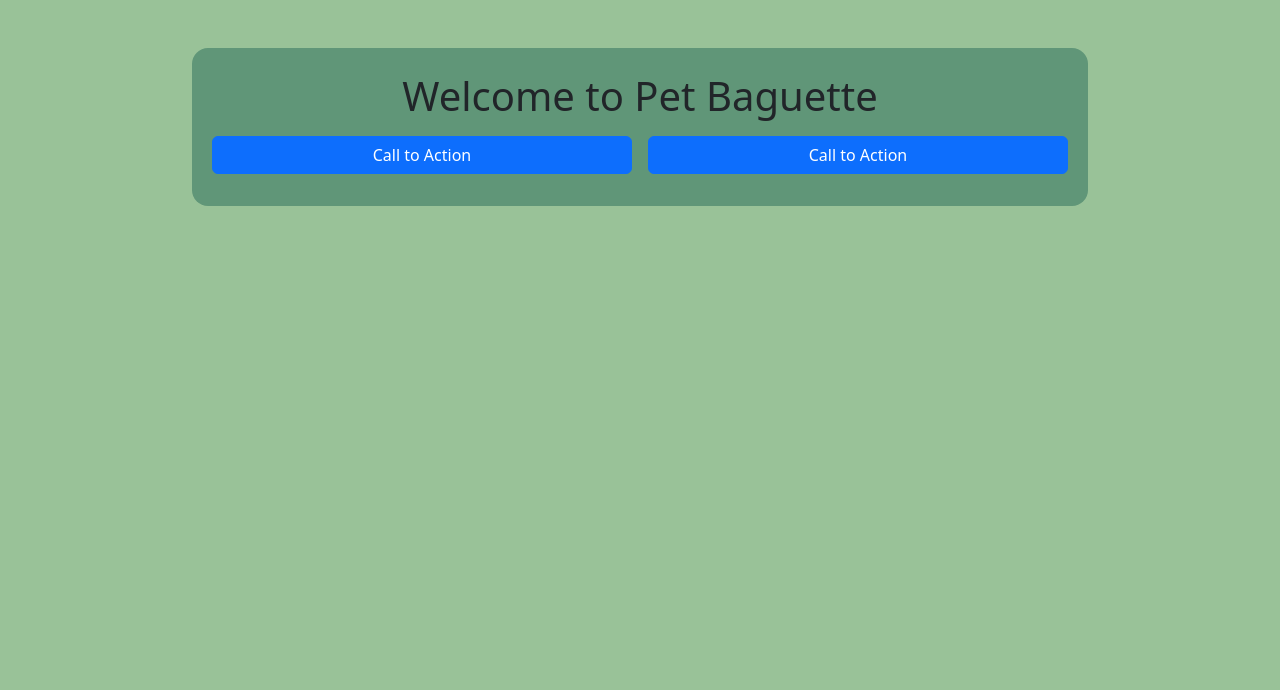
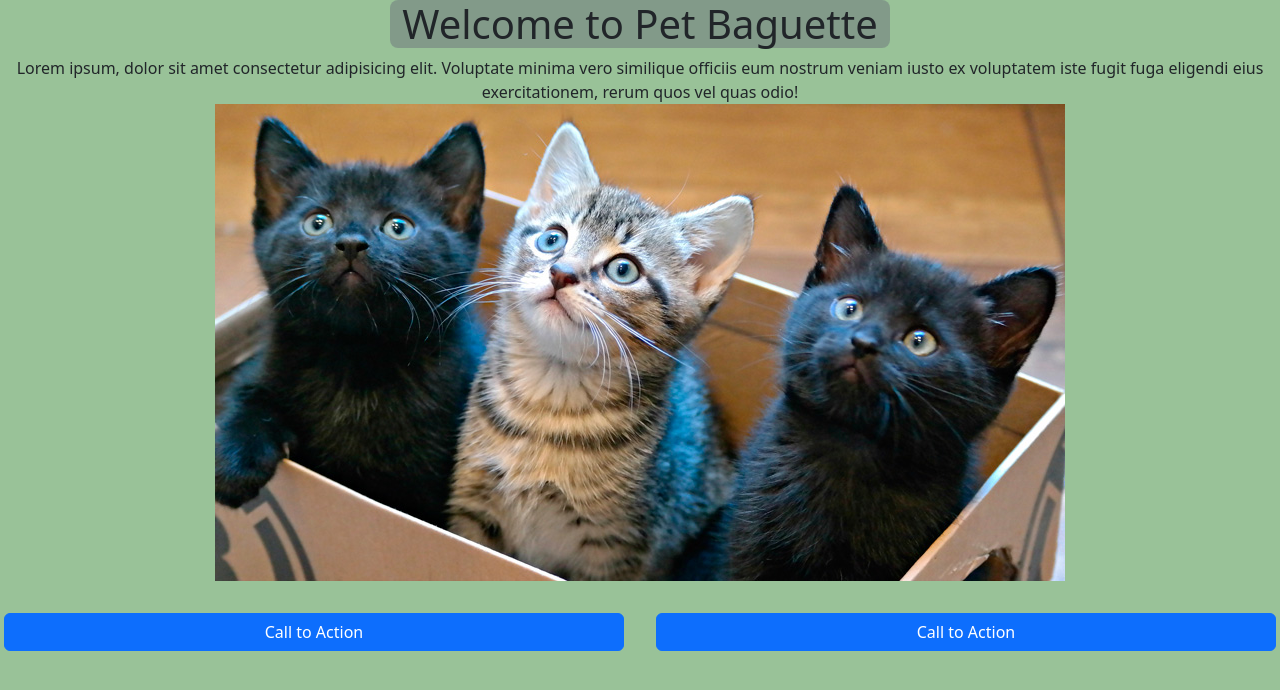
Before and after one commit to 99zhebin/WAD2G7T3, a website: page docs/index.html in a window 1280 px wide. Drawn offline with nearby package versions, Linux system fonts and the light colour scheme.

Commit message:
added picture,buttons and header

```diff
--- a/docs/index.html
+++ b/docs/index.html
@@ -1,31 +1,44 @@
 <!DOCTYPE html>
 <html lang="en">
+
 <head>
     <meta charset="UTF-8">
     <meta http-equiv="X-UA-Compatible" content="IE=edge">
     <meta name="viewport" content="width=device-width, initial-scale=1.0">
     <title>Homepage | Pet Baguette</title>
 
-    <link href="https://cdn.jsdelivr.net/npm/bootstrap@5.2.2/dist/css/bootstrap.min.css" rel="stylesheet" integrity="sha384-Zenh87qX5JnK2Jl0vWa8Ck2rdkQ2Bzep5IDxbcnCeuOxjzrPF/et3URy9Bv1WTRi" crossorigin="anonymous">
+    <link href="https://cdn.jsdelivr.net/npm/bootstrap@5.2.2/dist/css/bootstrap.min.css" rel="stylesheet"
+        integrity="sha384-Zenh87qX5JnK2Jl0vWa8Ck2rdkQ2Bzep5IDxbcnCeuOxjzrPF/et3URy9Bv1WTRi" crossorigin="anonymous">
     <link rel="stylesheet" href="stylesheet.css">
 
 </head>
+
 <body>
-    <div class="container-fluid">
 
+    <div class="container-fluid bg-secondary rounded-3 mx-auto" style="--bs-bg-opacity: .5; width: fit-content;">
+        <h1 class="text-center">Welcome to Pet Baguette</h1>
     </div>
 
-    <div class="container-fluid border-dark text-center mt-5 p-4 rounded-4" id="intro-pic">
-        <h1>Welcome to Pet Baguette</h1>
+    <div class="text-center overlay">
+        Lorem ipsum, dolor sit amet consectetur adipisicing elit. Voluptate minima vero similique officiis eum nostrum
+        veniam iusto ex voluptatem iste fugit fuga eligendi eius exercitationem, rerum quos vel quas odio!
+    </div>
 
-        <div class="row">
-            <a class="btn btn-primary col m-2" href="#" role="button">Call to Action</a>
-            <a class="btn btn-primary col m-2" href="#" role="button">Call to Action</a>
-        </div>
+    <div class="container-fluid text-center">
+        <img src="./img/placeholder.jpg" class="img-fluid" alt="placeholder">
+    </div>
 
+    <div class="row mt-3">
+        <a class="btn btn-primary col m-3" href="#" role="button" style="min-width: 150px;">Call to Action</a>
+        <a class="btn btn-primary col m-3" href="#" role="button" style="min-width: 150px;">Call to Action</a>
     </div>
 
 
-    <script src="https://cdn.jsdelivr.net/npm/bootstrap@5.2.2/dist/js/bootstrap.bundle.min.js" integrity="sha384-OERcA2EqjJCMA+/3y+gxIOqMEjwtxJY7qPCqsdltbNJuaOe923+mo//f6V8Qbsw3" crossorigin="anonymous"></script>
+
+
+    <script src="https://cdn.jsdelivr.net/npm/bootstrap@5.2.2/dist/js/bootstrap.bundle.min.js"
+        integrity="sha384-OERcA2EqjJCMA+/3y+gxIOqMEjwtxJY7qPCqsdltbNJuaOe923+mo//f6V8Qbsw3"
+        crossorigin="anonymous"></script>
 </body>
+
 </html>
```
